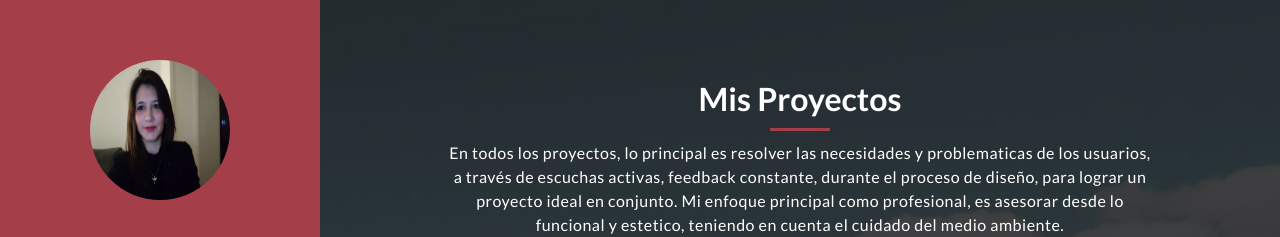
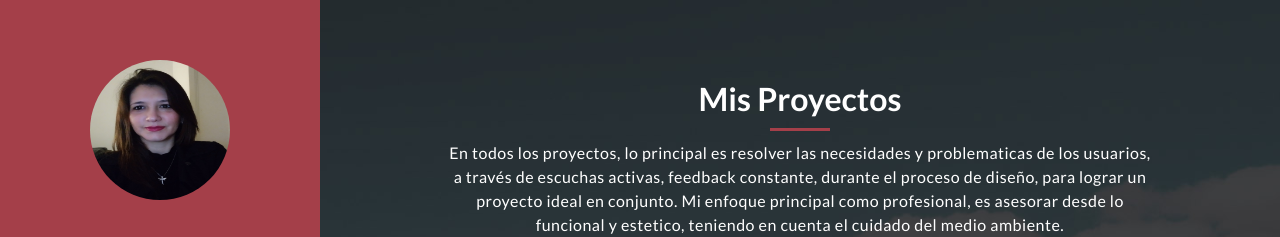
Before and after one commit to rosmarielnunez/portfolio, a plain HTML site: page index.html in a window 1280 px wide. Shown: the top 237 px of the page. Drawn offline with nearby package versions, Linux system fonts and the light colour scheme.

Commit message:
Update index.html

```diff
--- a/index.html
+++ b/index.html
@@ -19,7 +19,7 @@
           <i id="menu-close" class="fa fa-times"></i>
           <div class="container">
             <div class="image">
-              <a href="#"><img src="https://raw.githubusercontent.com/rosmarielnunez/portfolio/main/images/Foto%20de%20Perfil.jpg" alt="" /></a>
+              <a href="#"><img src="https://raw.githubusercontent.com/rosmarielnunez/portfolio/main/images/Foto%20de%20Perfil%201.jpg" alt="" /></a>
             </div>
             <div class="author-content">
               <h4>Rosana Nuñez</h4>
```
